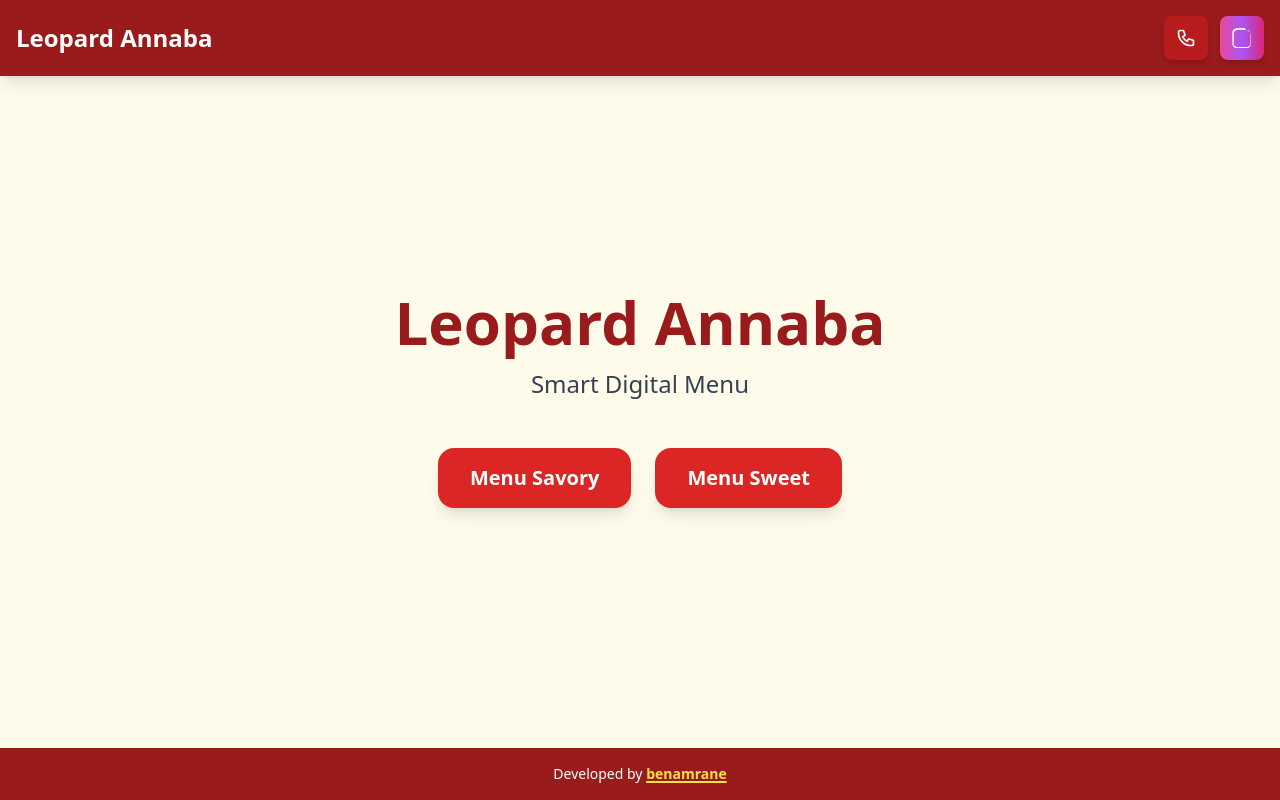
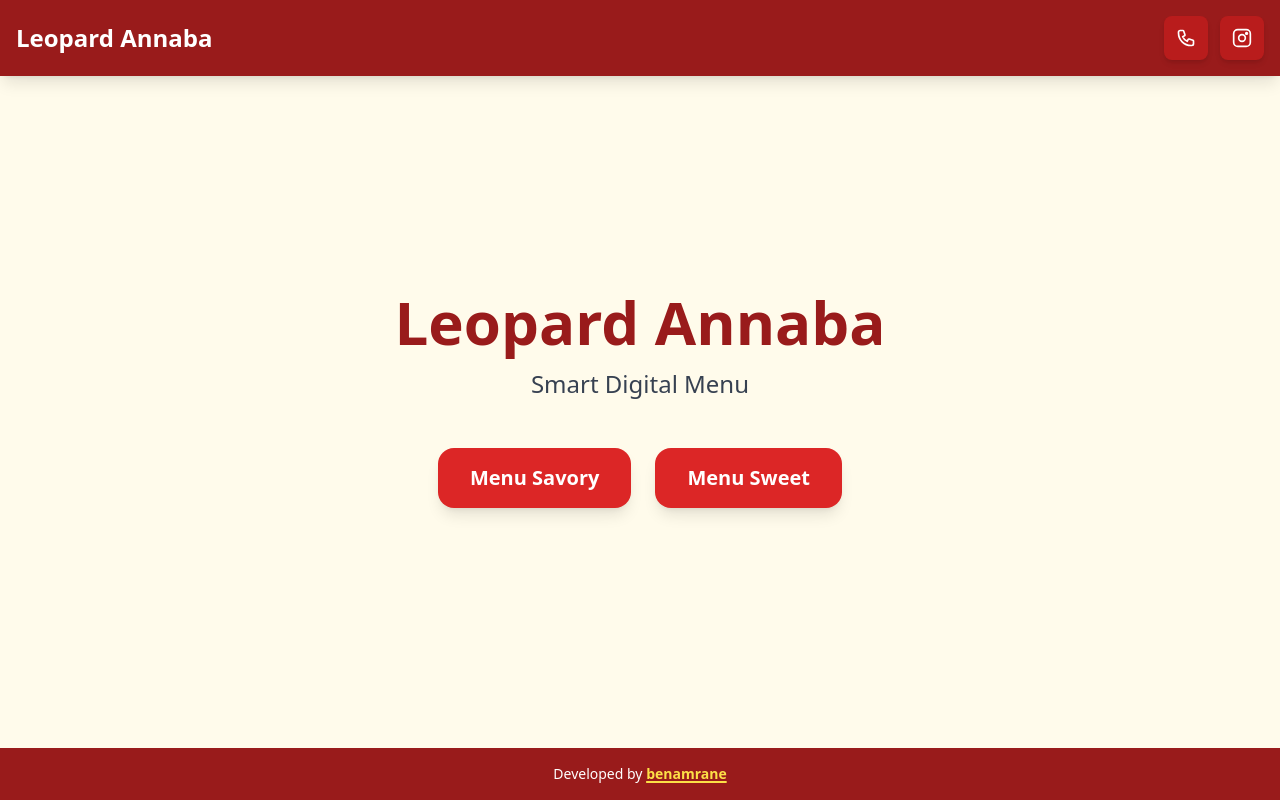
Before and after one commit to achrafbenamrane/leopard-annaba, a Next.js app: page / in a window 1280 px wide. Built offline with nearby package versions, Linux system fonts and the light colour scheme.

Commit message:
fix: update navbar instagram icon and link

```diff
--- a/components/Navbar.tsx
+++ b/components/Navbar.tsx
@@ -11,14 +11,16 @@ export default function Navbar() {
         <div className="relative flex gap-3 items-center">
           <ContactButton />
           <a
-            href="https://instagram.com/leopard_annaba"
+            href="https://www.instagram.com/leopard_pizza_annaba"
             target="_blank"
             rel="noopener noreferrer"
-            className="bg-gradient-to-r from-pink-500 via-purple-500 to-pink-600 hover:from-pink-600 hover:via-purple-600 hover:to-pink-700 text-white p-3 rounded-lg shadow-md flex items-center justify-center transition-all hover:scale-105 active:scale-95"
+            className="bg-red-700 hover:bg-red-600 text-white p-3 rounded-lg shadow-md flex items-center justify-center transition-colors hover:scale-105 active:scale-95"
             title="Follow us on Instagram"
           >
-            <svg className="w-5 h-5" fill="currentColor" viewBox="0 0 24 24">
-              <path d="M12.017 0C8.396 0 7.996.014 6.79.067c-1.21.054-2.035.244-2.748.52a5.36 5.36 0 00-1.953 1.272A5.36 5.36 0 001.067 3.042C.79 3.755.6 4.58.547 5.79.493 7.006.48 7.396.48 12.017s.014 5.01.067 6.216c.054 1.21.244 2.035.52 2.748a5.36 5.36 0 001.272 1.953 5.36 5.36 0 001.953 1.272c.713.276 1.538.466 2.748.52 1.21.054 1.6.067 4.621.067s3.41-.014 4.621-.067c1.21-.054 2.035-.244 2.748-.52a5.36 5.36 0 001.953-1.272 5.36 5.36 0 001.272-1.953c.276-.713.466-1.538.52-2.748.054-1.21.067-1.6.067-4.621s-.014-3.41-.067-4.621c-.054-1.21-.244-2.035-.52-2.748a5.36 5.36 0 00-1.272-1.953 5.36 5.36 0 00-1.953-1.272c-.713-.276-1.538-.466-2.748-.52C16.238.014 15.848 0 12.227 0h-.21zm0 2.25c3.549 0 3.968.014 5.373.078 1.307.06 2.013.277 2.49.46a2.99 2.99 0 011.12.728 2.99 2.99 0 01.728 1.12c.183.477.4 1.183.46 2.49.064 1.405.078 1.824.078 5.373s-.014 3.968-.078 5.373c-.06 1.307-.277 2.013-.46 2.49a2.99 2.99 0 01-.728 1.12 2.99 2.99 0 01-1.12.728c-.477.183-1.183.4-2.49.46-1.405.064-1.824.078-5.373.078s-3.968-.014-5.373-.078c-1.307-.06-2.013-.277-2.49-.46a2.99 2.99 0 01-1.12-.728 2.99 2.99 0 01-.728-1.12c-.183-.477-.4-1.183-.46-2.49C2.282 15.985 2.268 15.566 2.268 12.017s.014-3.968.078-5.373c.06-1.307.277-2.013.46-2.49a2.99 2.99 0 011.12-.728 2.99 2.99 0 011.12-.728c.477-.183 1.183-.4 2.49-.46 1.405-.064 1.824-.078 5.373-.078z"/>
+            <svg className="w-5 h-5" fill="none" stroke="currentColor" strokeWidth="2" viewBox="0 0 24 24" aria-hidden="true">
+              <rect x="2" y="2" width="20" height="20" rx="5" ry="5" />
+              <circle cx="12" cy="12" r="4" />
+              <circle cx="17.5" cy="6.5" r="1" />
             </svg>
           </a>
         </div>
```
